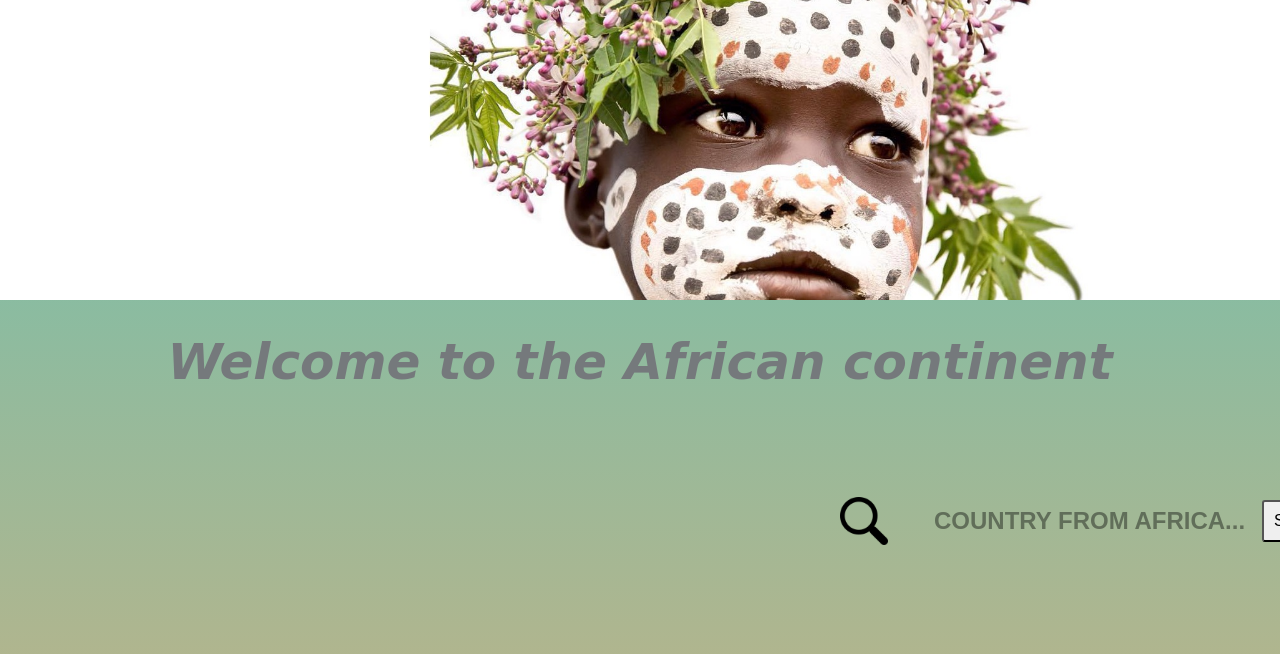
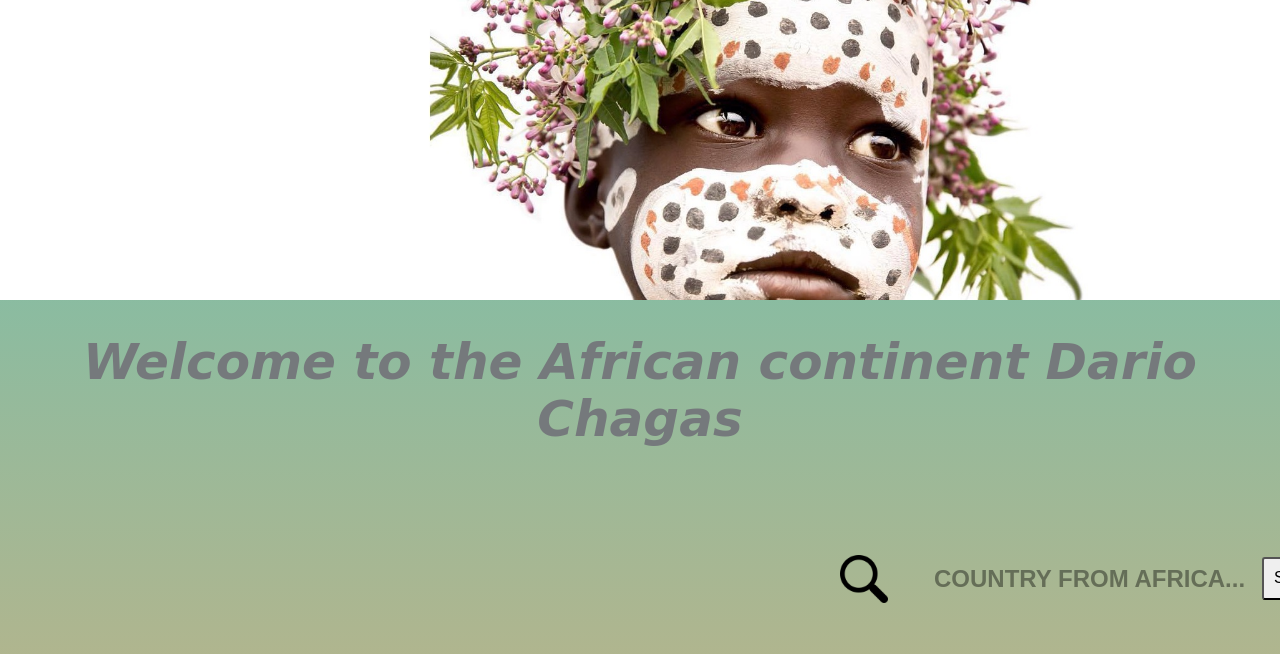
Before and after one commit to MonaQuimbamba/Afrique_WebSite, a plain HTML site: page index.html in a window 1280 px wide. Shown: the top 654 px of the page. Drawn offline with Linux system fonts and the light colour scheme.

Commit message:
Update index.html

```diff
--- a/index.html
+++ b/index.html
@@ -16,7 +16,7 @@
 
     <main>
 
-            <h1>Welcome to the African continent</h1>
+            <h1>Welcome to the African continent  Dario Chagas</h1>
 
                 <div id="loupe">
                    <figure><img src="img/loupe.png" alt="loupe"></figure>
```
